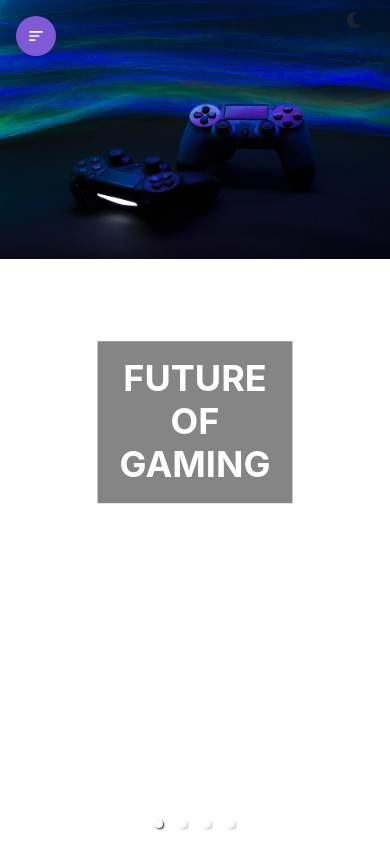
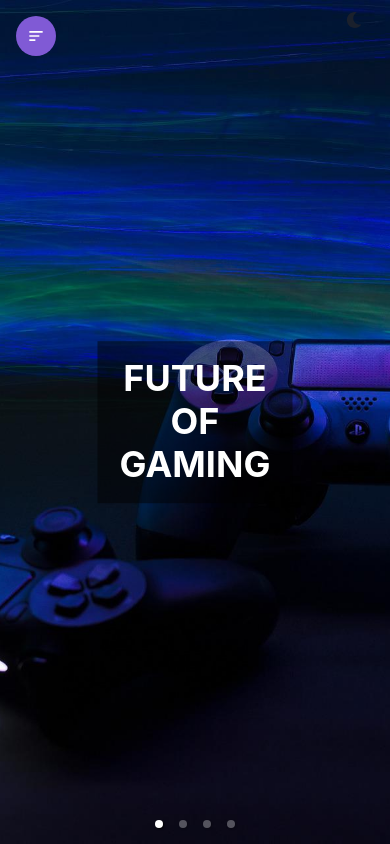
Before and after one commit to RAHUL956777/pratice_React, a React (Vite) app in the folder proj2/: page / in a window 390 px wide. Shown: the top 844 px of the page. Built offline with nearby package versions, Linux system fonts and the light colour scheme.

Commit message:
adding few changes for responsiveness

```diff
--- a/proj2/src/components/Home.jsx
+++ b/proj2/src/components/Home.jsx
@@ -47,13 +47,13 @@ const Home = () => {
             p={["4", "16"]}
             textAlign={"center"}
           >
-            Certainly, here&apos;s a 60-word dummy text: In the heart of a bustling
-            city, where innovation meets tradition, our company thrives. With a
-            team of dedicated experts, we create web solutions that redefine
-            excellence. We blend cutting-edge technology with creativity to
-            craft dynamic websites. Our mission is to empower your digital
-            presence and drive success. Join us on this exciting journey to a
-            brighter, digital future.
+            Certainly, here&apos;s a 60-word dummy text: In the heart of a
+            bustling city, where innovation meets tradition, our company
+            thrives. With a team of dedicated experts, we create web solutions
+            that redefine excellence. We blend cutting-edge technology with
+            creativity to craft dynamic websites. Our mission is to empower your
+            digital presence and drive success. Join us on this exciting journey
+            to a brighter, digital future.
           </Text>
         </Stack>
       </Container>
@@ -72,28 +72,28 @@ const MyCarousel = () => {
       showThumbs={false}
     >
       <Box w="full" h={"100vh"}>
-        <Image src={img1} />
+        <Image src={img1} h={"full"} w={"full"} objectFit={"cover"} />
         <Heading bgColor={"blackAlpha.600"} color={"white"} {...headingOptions}>
           Future Of Gaming
         </Heading>
       </Box>
 
       <Box w="full" h={"100vh"}>
-        <Image src={img2} />
+        <Image src={img2} h={"full"} w={"full"} objectFit={"cover"} />
         <Heading bgColor={"blackAlpha.600"} color={"white"} {...headingOptions}>
           Wacth The Future
         </Heading>
       </Box>
 
       <Box w="full" h={"100vh"}>
-        <Image src={img3} />
+        <Image src={img3} h={"full"} w={"full"} objectFit={"cover"} />
         <Heading bgColor={"whiteAlpha.900"} color={"black"} {...headingOptions}>
           Gaming On Console
         </Heading>
       </Box>
 
       <Box w="full" h={"100vh"}>
-        <Image src={img4} />
+        <Image src={img4} h={"full"} w={"full"} objectFit={"cover"} />
         <Heading bgColor={"blackAlpha.600"} color={"white"} {...headingOptions}>
           Night Life Is Cool
         </Heading>
```
